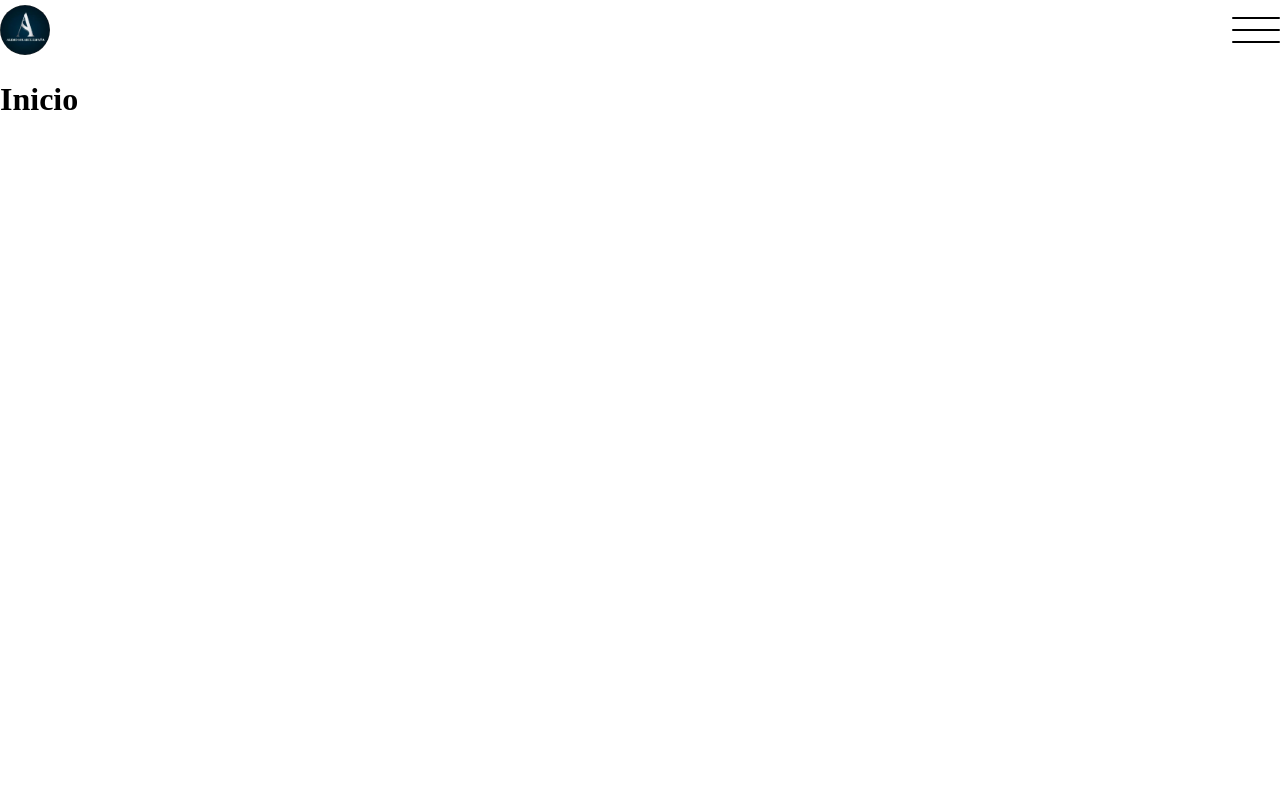
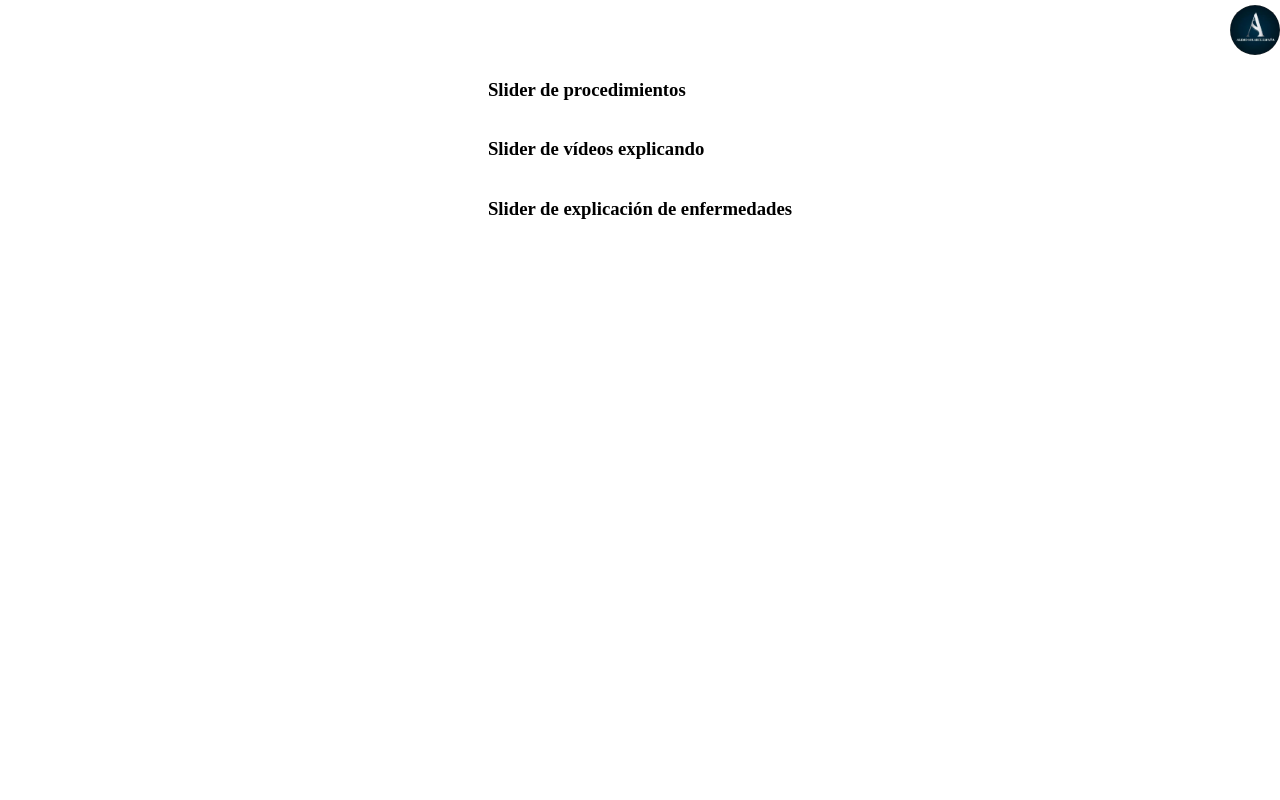
Before and after one commit to julianesp/ase, a Next.js app: page / in a window 1280 px wide. Shown: the top 800 px of the page. Built offline with nearby package versions, Linux system fonts and the light colour scheme.

Commit message:
Adding new button

```diff
--- a/next.config.js
+++ b/next.config.js
@@ -1,6 +1,38 @@
 /** @type {import('next').NextConfig} */
-const nextConfig = {
+// const nextConfig = {
+//   reactStrictMode: true,
+// }
+
+// module.exports = nextConfig
+
+const path = require('path');
+
+module.exports = {
+
+
   reactStrictMode: true,
-}
 
-module.exports = nextConfig
+  sassOptions: {
+    includePaths: [path.join(__dirname, 'styles')],
+  },
+
+  webpack(config, options) {
+    config.module.rules.push({
+      test: /\.scss$, \.test$/,
+      use: [
+        {
+          loader: 'sass-loader',
+
+
+          options: {
+            includePaths: [path.join(__dirname, 'styles')],
+          },
+        },
+
+        'raw-loader',
+      ],
+    });
+
+    return config;
+  },
+};
--- a/src/components/NavBar.js
+++ b/src/components/NavBar.js
@@ -8,26 +8,37 @@ const NavBar = () => {
     return (
         <nav className={styles.container}>
 
+            <i className="gg-menu-grid-o"></i>
+
             <div className={styles.person}>
                 <Image
                     alt='Logo de empresa'
                     src={logo}
-                    // width={100}
-                    // height={100}
                 />
             </div>
 
-            <ul className={styles.burger}>
+            <menu className={styles.enlaces}>
+                <ul>
+                    <div>
                         <Link href='/'>
                             <p>Inicio</p>
                         </Link>
+                    </div>
+                    <div>
                         <Link href='/procedimientos'>
                             <p>Procedimientos</p>
                         </Link>
+                    </div>
+                    <div>
                         <Link href='/perfil'>
                             <p>Perfil</p>
                         </Link>
+                    </div>
                 </ul>
+
+            </menu>
+
+
         </nav>
     )
 }
--- a/src/pages/index.js
+++ b/src/pages/index.js
@@ -1,6 +1,6 @@
 import Head from 'next/head'
 import Image from 'next/image'
-import styles from '../styles/index.module.scss'
+import styles from '@/styles/index.module.scss'
 import Layout from '@/components/Layout'
 
 export default function Home() {
@@ -15,7 +15,19 @@ export default function Home() {
 
       <main className={styles.main}>
         <div className={styles.description}>
-          <h1>Inicio</h1>
+
+          <section>
+            <h3>Slider de procedimientos</h3>
+          </section>
+
+          <section>
+            <h3>Slider de vídeos explicando</h3>
+          </section>
+
+          <section>
+            <h3>Slider de explicación de enfermedades</h3>
+          </section>
+
         </div>
       </main>
 
--- a/src/styles/Layout.module.scss
+++ b/src/styles/Layout.module.scss
@@ -1,3 +1,8 @@
 .mein {
+
+
     margin-top: 60px;
+
+
+
 }
--- a/src/styles/NavBar.module.scss
+++ b/src/styles/NavBar.module.scss
@@ -1,4 +1,5 @@
 @import "variables";
+@import url('https://css.gg/menu-grid-o.css');
 
 .container {
   position: fixed;
@@ -10,16 +11,18 @@
   width: 100%;
   height: 60px;
 
-  background-color: rgba(255, 255, 255, .7);
+  background-color: rgba(255, 255, 255, 0.7);
 
   top: 0;
 
-
+  /* logo */
   .person {
-    /* position: fixed; */
+    padding-left: 10px;
 
     width: 50px;
     height: 50px;
+
+    left: 50px;
 
     img {
       height: 50px;
@@ -29,57 +32,44 @@
     }
   }
 
-  .burger {
-    /* position: fixed; */
 
-    display: flex;
-    align-items: center;
-    /* justify-content: right; */
-    flex-direction: column;
+  .gg-menu-grid-o {
+    box-sizing: border-box;
+    position: relative;
+    display: block;
+    transform: scale(var(--ggs,1));
+    width: 16px;
+    height: 16px;
+   }
 
-    gap: .64rem;
+   .gg-menu-grid-o::before {
+    content: "";
+    display: block;
+    box-sizing: border-box;
+    position: absolute;
+    width: 4px;
+    height: 4px;
+    background: currentColor;
+    box-shadow:
+    0 6px 0,
+    6px 6px 0,
+    12px 6px 0,
+    6px 12px 0,
+    12px 12px 0,
+    6px 0 0,
+    12px 0 0,
+    0 12px 0
+    ;
+    border-radius: 22px;
+   }
 
-    width: 3rem;
-    /* height: 3rem; */
-
-    border: 0;
-    background: transparent;
+   .enlaces {
+    display: none;
+   }
 
 
-    right: 10px;
-    top: 15px;
-
-    margin: 0px;
-    padding: 0px;
 
 
-    a > p{
-      display: none;
-    }
 
 
-    a {
-      background: #000;
-      height: 2px;
-      width: 100%;
-      border-radius: 5px;
-      transition: all .5s;
-      transform-origin: left;
-
-      /* animaciones del menu  */
-      :hover a:first-child {
-        transform: rotate(45deg);
-      }
-
-      :hover a:nth-child(2) {
-        opacity: 0;
-      }
-
-      :hover a:last-child {
-        transform: rotate(-45deg);
-      }
-    }
-
-  }
-
 }
--- a/src/styles/index.module.scss
+++ b/src/styles/index.module.scss
@@ -1,8 +1,10 @@
+@charset "UTF-8";
+
 .main {
     display: flex;
     justify-content: center;
-    align-items: center;
-    flex-direction: row;
+    align-items: flex-start;
+
 
     height: 100vh;
     width: 100vw;
@@ -10,14 +12,7 @@
 
 
     .description {
-        align-items: center;
-        height: 100%;
-        width: inherit;
-        /* border: 2px solid #000; */
-        /* background-color: blue; */
-
-        h1 {
-
-        }
+        display: flex;
+        flex-direction: column;
     }
 }
```
Also changed, not shown: package.json (+7 -1 lines), .eslintrc.json, src/styles/dist/NavBar.module.css, src/styles/dist/index.module.css, 2 other files (tests, documents, lock files or other folders). Lines whose indentation alone changed are shown as unchanged.
